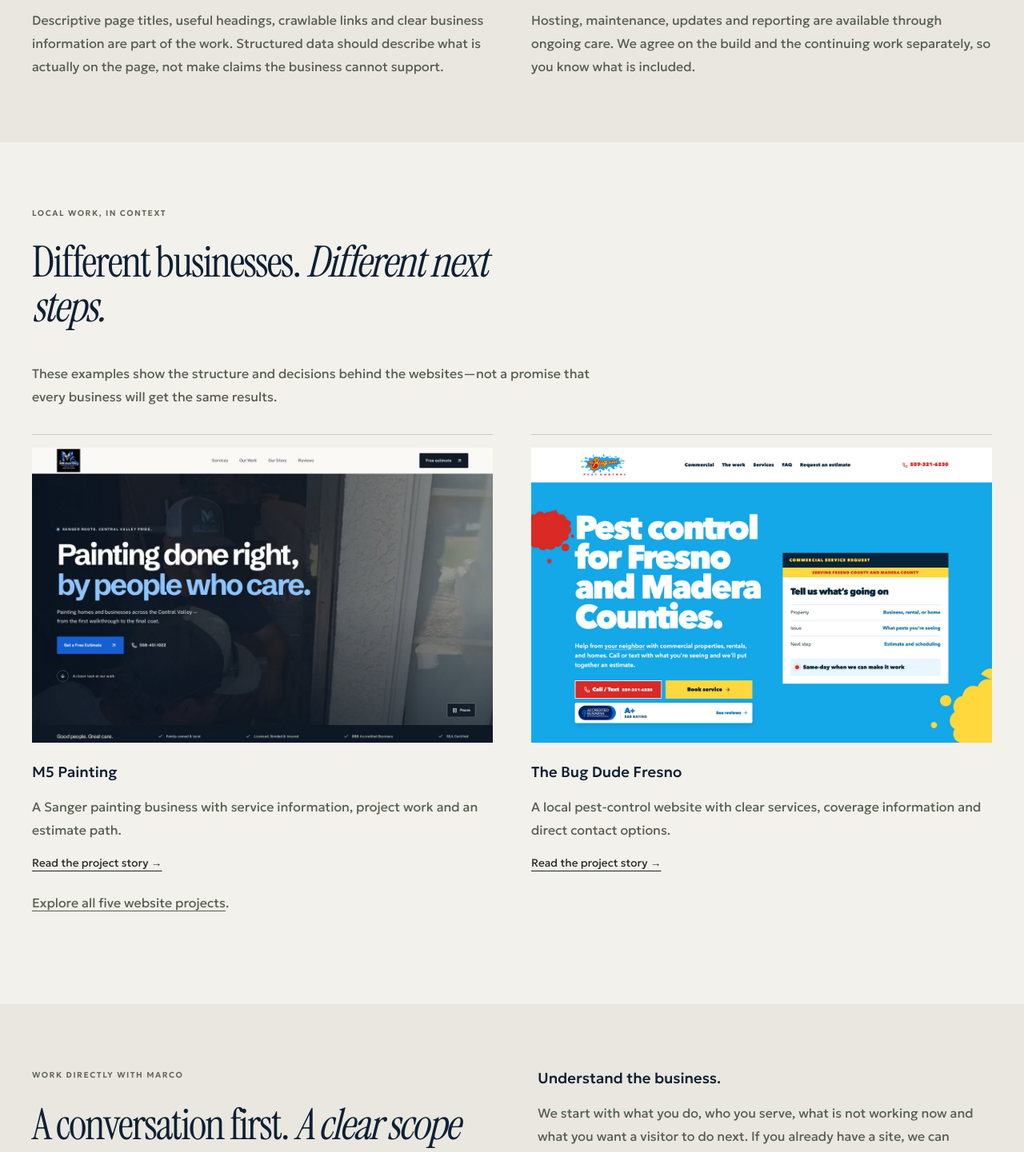
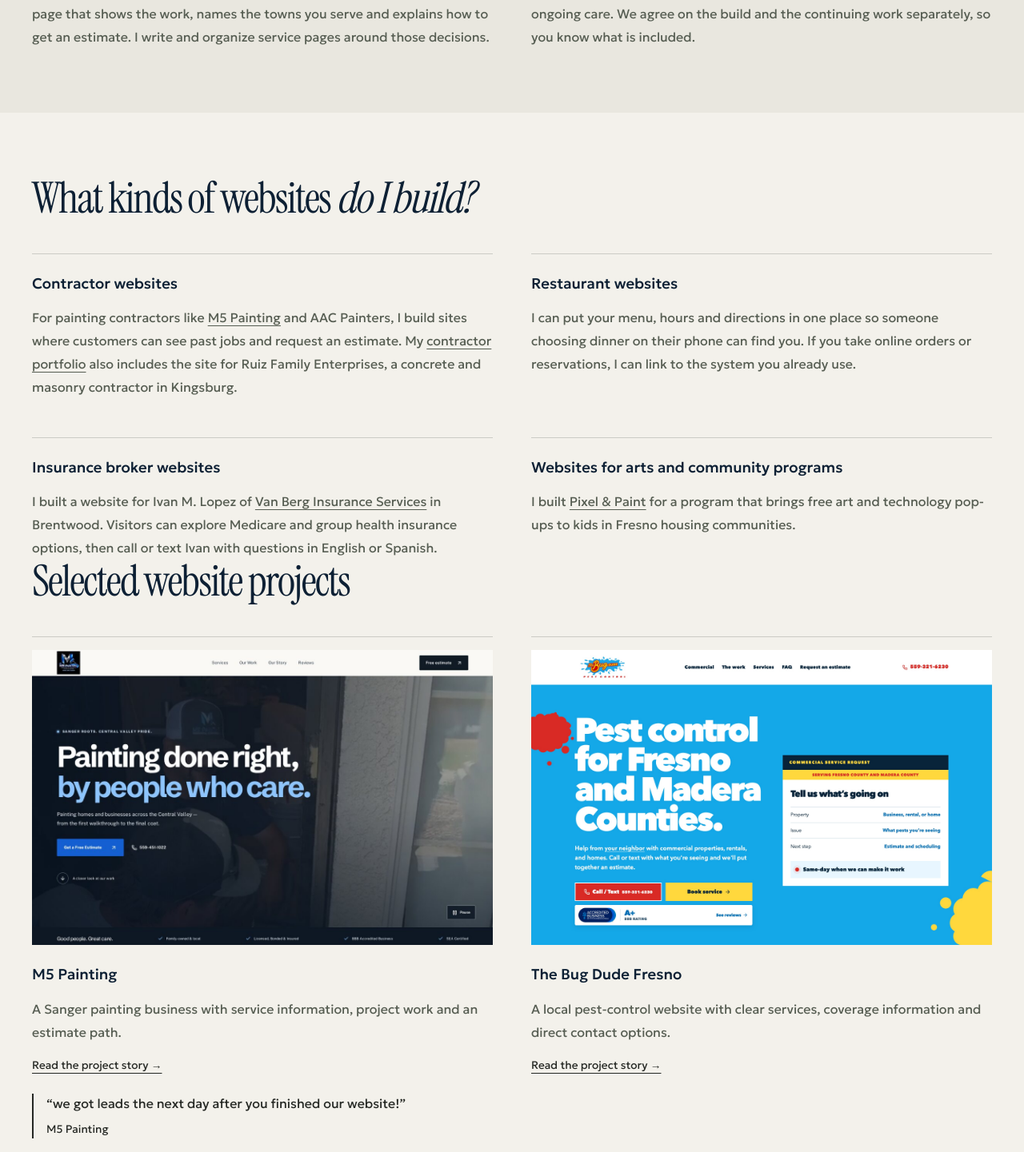
Before and after one commit to mxrcochxvez/hexacombllc, a Next.js app: page /website-design in a window 1280 px wide. Shown: the part 1339-2780 px from the top of the page at 80% size. Built offline with nearby package versions, Linux system fonts and the light colour scheme; no server answers.

Commit message:
Clarify Fresno and Clovis web design and SEO services with client examples

```diff
--- a/src/app/(site)/local-seo/page.tsx
+++ b/src/app/(site)/local-seo/page.tsx
@@ -5,7 +5,7 @@ import { pageSocialMetadata } from "@/lib/seo";
 
 const title = "Local SEO for Fresno & Clovis Businesses";
 const description =
-  "Local SEO from Hexacomb in Clovis: clearer service pages, accurate business information and practical website search improvements for Central Valley businesses.";
+  "Local SEO services for Fresno and Clovis businesses. Work with Marco Chavez at Hexacomb on service pages, local business information and technical SEO.";
 
 export const metadata: Metadata = {
   title,
@@ -76,9 +76,10 @@ export default function LocalSeoPage() {
         <p className="premium-eyebrow">CLEAR SERVICES. LOCAL CONTEXT.</p>
         <h1>Local SEO for <em>Fresno &amp; Clovis businesses.</em></h1>
         <p className="service-intro">
-          Help customers understand what you do, where you work and how to reach
-          you. Hexacomb is a marketing agency focused on websites, run by Marco
-          Chavez in Clovis, with local search support grounded in your actual business.
+          I’m Marco Chavez, and I run Hexacomb in Clovis. I help Fresno and
+          Clovis businesses show up for the services they offer. I review
+          what customers can find in search, how your website describes your
+          service area and where a visitor can call or request an estimate.
         </p>
         <p className="service-support">
           A useful service page should answer a customer’s question and make the
@@ -131,12 +132,12 @@ export default function LocalSeoPage() {
         </div>
       </section>
       <section className="premium-shell service-section" aria-labelledby="seo-projects-heading">
-        <p className="premium-eyebrow">LOCAL WEBSITES, IN CONTEXT</p>
-        <h2 id="seo-projects-heading">Real services. <em>Clear local information.</em></h2>
+        <h2 id="seo-projects-heading">SEO for industrial and local service businesses</h2>
         <p className="service-support">
-          See how two Central Valley websites organize the details a local
-          customer needs. These project stories describe the pages and contact
-          paths, not measured rankings, traffic or lead results.
+          I provide SEO for <a href="https://www.vallejomotor.com/">Vallejo Electric Motor</a>,
+          an industrial motor repair business. For examples of how I build
+          local search into a new website, explore the painting and pest
+          control projects below.
         </p>
         <div className="service-grid">
           <article>
--- a/src/app/(site)/website-design/page.tsx
+++ b/src/app/(site)/website-design/page.tsx
@@ -3,10 +3,11 @@ import Link from "next/link";
 import Image from "next/image";
 import AgencyContact from "@/components/AgencyContact";
 import { pageSocialMetadata } from "@/lib/seo";
+import { testimonials } from "@/lib/testimonials";
 
 const title = "Website Design for Fresno & Clovis Businesses";
 const description =
-  "Website design, copy and development for Fresno and Clovis businesses. Work directly with Marco Chavez, explore local projects and plan ongoing care.";
+  "Custom website design for Fresno and Clovis businesses. See Hexacomb’s work for contractors and an insurance broker, and how we build local SEO into a new site.";
 export const metadata: Metadata = {
   title,
   description,
@@ -59,8 +60,8 @@ const scope = [
     "Layouts, project images, navigation and contact paths are built for small screens as well as desktop. The point is to help someone understand the business and take the next step without hunting for it.",
   ],
   [
-    "Search foundations in the build.",
-    "Descriptive page titles, useful headings, crawlable links and clear business information are part of the work. Structured data should describe what is actually on the page, not make claims the business cannot support.",
+    "Local SEO in a new website.",
+    "If you’re a painter, someone looking for exterior painting should land on a page that shows the work, names the towns you serve and explains how to get an estimate. I write and organize service pages around those decisions.",
   ],
   [
     "A plan for what happens after launch.",
@@ -68,6 +69,10 @@ const scope = [
   ],
 ];
 export default function WebsiteDesignPage() {
+  const m5Testimonial = testimonials.find(
+    (item) => item.name === "M5 Painting" && item.approvedForPublication,
+  );
+
   return (
     <main id="main-content" className="hobro-page premium-editorial">
       <script
@@ -87,10 +92,10 @@ export default function WebsiteDesignPage() {
           Website design for <em>Fresno &amp; Clovis businesses.</em>
         </h1>
         <p className="service-intro">
-          Your business shouldn’t look smaller than the national chains just
-          because your marketing budget is smaller. I build custom websites
-          that reflect the quality of your work, earn customer trust, and make
-          it easy to reach you. You work directly with me—Marco, in Clovis.
+          I’m Marco Chavez. I run Hexacomb, a web design and local SEO agency
+          in Clovis. I build websites that show customers what you do, where
+          you work and how to hire you. You work directly with me on the
+          design, the words and the build.
         </p>
         <p className="service-support">
           We start with a straightforward conversation, agree on the build
@@ -128,15 +133,51 @@ export default function WebsiteDesignPage() {
         className="premium-shell service-section"
         aria-labelledby="work-heading"
       >
-        <p className="premium-eyebrow">LOCAL WORK, IN CONTEXT</p>
         <h2 id="work-heading">
-          Different businesses. <em>Different next steps.</em>
+          What kinds of websites <em>do I build?</em>
         </h2>
-        <p className="service-support">
-          These examples show the structure and decisions behind the
-          websites—not a promise that every business will get the same results.
+        <div className="service-grid">
+          <article>
+            <h3>Contractor websites</h3>
+            <p>
+              For painting contractors like{" "}
+              <Link href="/work/m5-painting">M5 Painting</Link> and AAC Painters,
+              I build sites where customers can see past jobs and request an
+              estimate. My <Link href="/work">contractor portfolio</Link> also
+              includes the site for Ruiz Family Enterprises, a concrete and
+              masonry contractor in Kingsburg.
             </p>
+          </article>
+          <article>
+            <h3>Restaurant websites</h3>
+            <p>
+              I can put your menu, hours and directions in one place so someone
+              choosing dinner on their phone can find you. If you take online
+              orders or reservations, I can link to the system you already use.
+            </p>
+          </article>
+          <article>
+            <h3>Insurance broker websites</h3>
+            <p>
+              I built a website for Ivan M. Lopez of{" "}
+              <a href="https://ivan-m-lopez-insurance.pages.dev/">Van Berg Insurance Services</a>{" "}
+              in Brentwood. Visitors can explore Medicare and group health
+              insurance options, then call or text Ivan with questions in
+              English or Spanish.
+            </p>
+          </article>
+          <article>
+            <h3>Websites for arts and community programs</h3>
+            <p>
+              I built <a href="https://pixelandpaint.vercel.app/">Pixel &amp; Paint</a>{" "}
+              for a program that brings free art and technology pop-ups to kids
+              in Fresno housing communities.
+            </p>
+          </article>
+        </div>
+        <h2>Selected website projects</h2>
         <div className="service-projects">
+          <article>
             <Link href="/work/m5-painting">
               <Image
                 src="/images/cases/m5painting-redesign-2026.jpg"
@@ -152,6 +193,13 @@ export default function WebsiteDesignPage() {
               </p>
               <span>Read the project story →</span>
             </Link>
+            {m5Testimonial && (
+              <figure className="service-project-quote">
+                <blockquote>“{m5Testimonial.quote}”</blockquote>
+                <figcaption>{m5Testimonial.name}</figcaption>
+              </figure>
+            )}
+          </article>
           <Link href="/work/the-bug-dude">
             <Image
               src="/images/cases/thebugdude-home.jpg"
@@ -169,7 +217,13 @@ export default function WebsiteDesignPage() {
           </Link>
         </div>
         <p className="service-support">
-          <Link href="/work">Explore all five website projects</Link>.
+          <Link href="/work">Explore the website portfolio</Link>.
+        </p>
+        <p className="service-support">
+          I also do SEO for existing websites, including{" "}
+          <a href="https://www.vallejomotor.com/">Vallejo Electric Motor</a>,
+          an industrial motor repair business. Learn more about my{" "}
+          <Link href="/local-seo">local SEO services</Link>.
         </p>
       </section>
       <section className="service-band" aria-labelledby="process-heading">
@@ -239,7 +293,11 @@ export default function WebsiteDesignPage() {
             New websites are quoted for the work involved: the number of pages,
             copy and image needs, forms, integrations and special functionality.
             We agree on the scope and quote before work starts. The one-time
-            build is separate from ongoing hosting and care.{" "}
+            build is separate from ongoing hosting and care. Read our{" "}
+            <a href="https://blog.hexacombllc.com/guides/small-business-website-cost-fresno-clovis/">
+              Fresno and Clovis website pricing guide
+            </a>{" "}
+            for a breakdown of build costs.{" "}
             <Link href="/pricing">See current care plans</Link> or{" "}
             <Link href="#contact">request a website quote</Link>.
           </p>
@@ -269,6 +327,22 @@ export default function WebsiteDesignPage() {
           <Link href="/about">Meet Marco</Link>.
         </p>
       </section>
+      <section className="service-band" aria-labelledby="consulting-heading">
+        <div className="premium-shell service-split">
+          <h2 id="consulting-heading">AI and software engineering consulting</h2>
+          <div className="service-copy">
+            <p>
+              I consult for <a href="https://babbagellc.com/team">Babbage LLC</a>{" "}
+              as a software architect and engineer. My work includes building
+              applications and using AI to automate repetitive tasks.
+            </p>
+            <p>
+              I’m always looking for more types of business partnerships.{" "}
+              <Link href="#contact">Tell me what you have in mind.</Link>
+            </p>
+          </div>
+        </div>
+      </section>
       <AgencyContact />
     </main>
   );
--- a/src/app/premium.css
+++ b/src/app/premium.css
@@ -1124,10 +1124,22 @@ html[data-season="default"] .site-chrome .premium-hero a.premium-button {
   text-decoration: underline;
   text-underline-offset: 4px;
 }
-.service-projects > a {
+.service-projects a {
   display: block;
   border-top: 1px solid #24272330;
   padding-top: 1rem;
+}
+.service-project-quote {
+  margin: 1.5rem 0 0;
+  padding-inline-start: 1rem;
+  border-inline-start: 2px solid currentColor;
+}
+.service-project-quote blockquote {
+  margin: 0;
+}
+.service-project-quote figcaption {
+  margin-top: 0.5rem;
+  font-size: 0.85rem;
 }
 .service-projects img {
   width: 100%;
```
Lines whose indentation alone changed are shown as unchanged.
